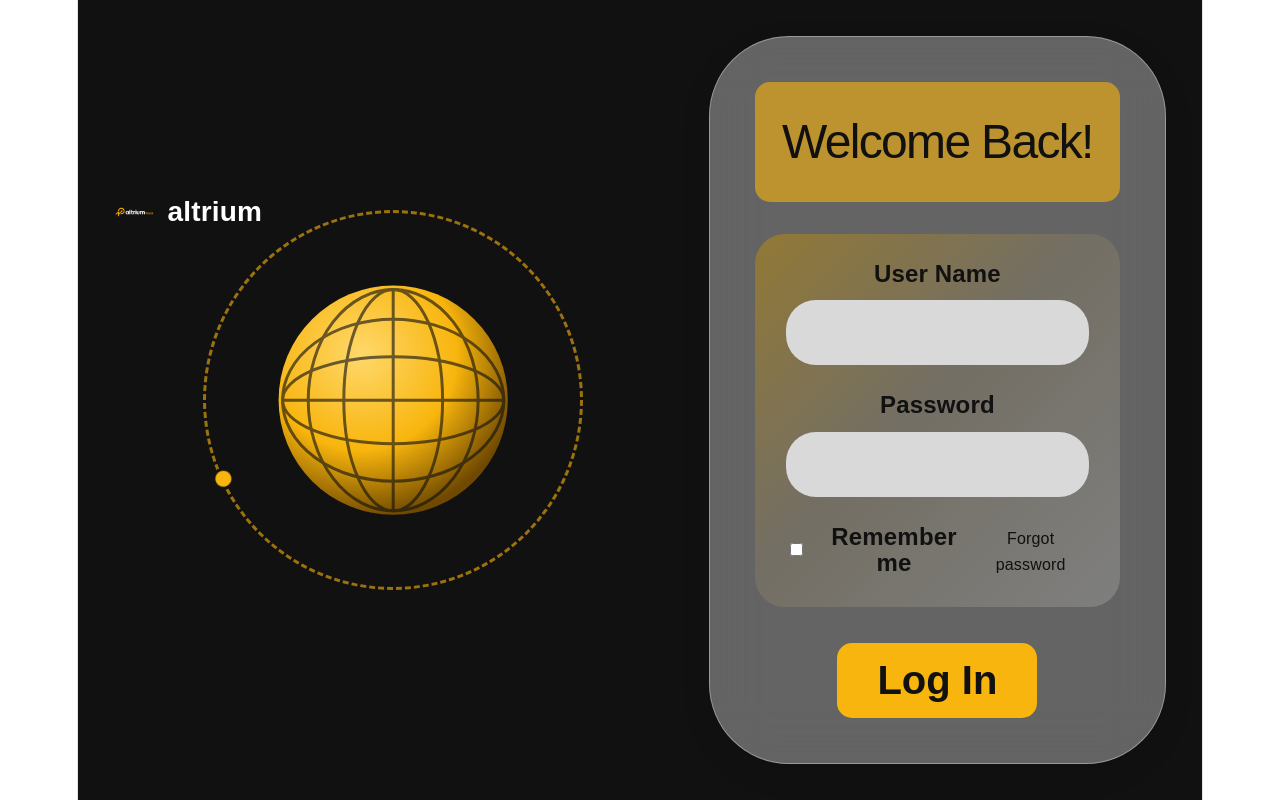
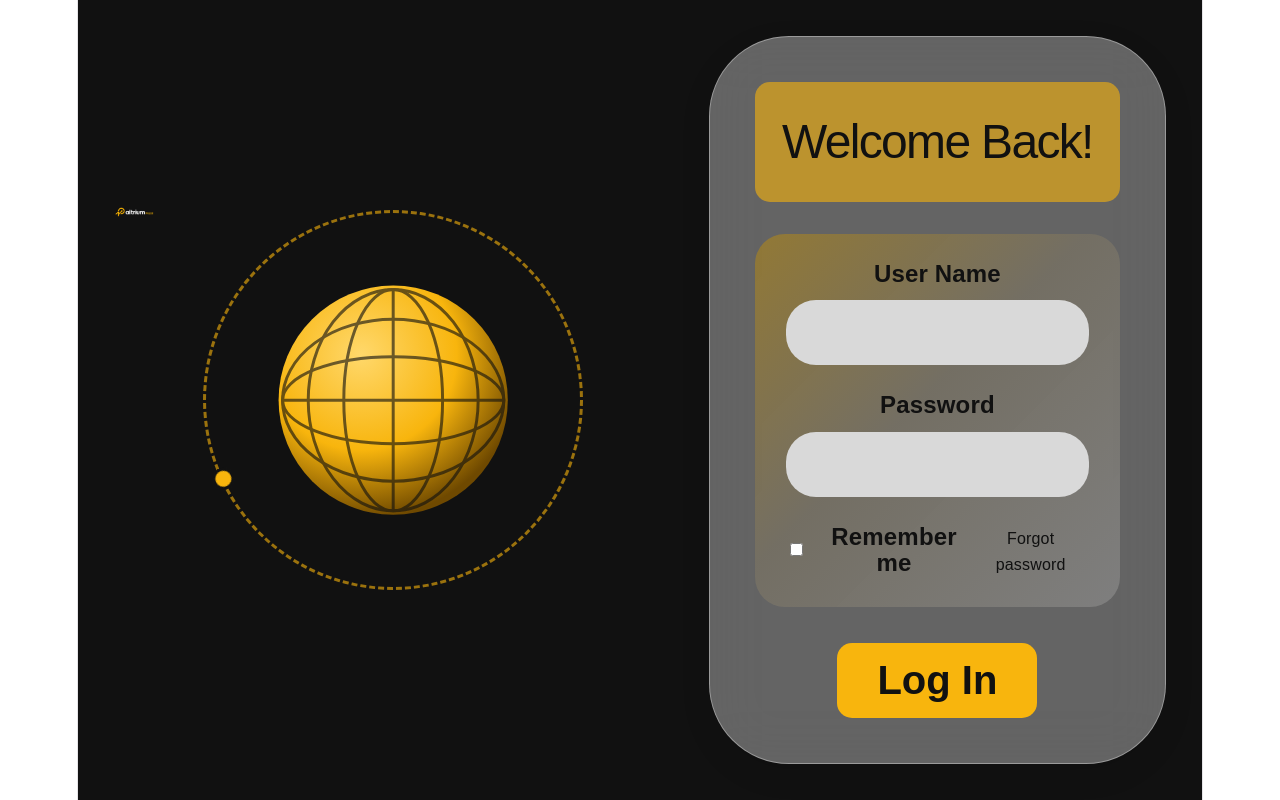
Before and after one commit to Senann04/altrium_pulse, a React (Vite) app: page / in a window 1280 px wide. Built offline with nearby package versions, Linux system fonts and the light colour scheme; no server answers.

Commit message:
Fit supplied logo into existing frontend

```diff
--- a/src/pages/Login.jsx
+++ b/src/pages/Login.jsx
@@ -26,8 +26,7 @@ function Login({ onLogin }) {
     <div className="login-page">
       <div className="login-left">
         <div className="logo-row">
-          <img src={logo} alt="Altrium" className="logo-image" />
-          <span className="logo-text">altrium</span>
+          <img src={logo} alt="Altrium Pulse" className="logo-image" />
         </div>
 
         <GlobeAnimation />
```
